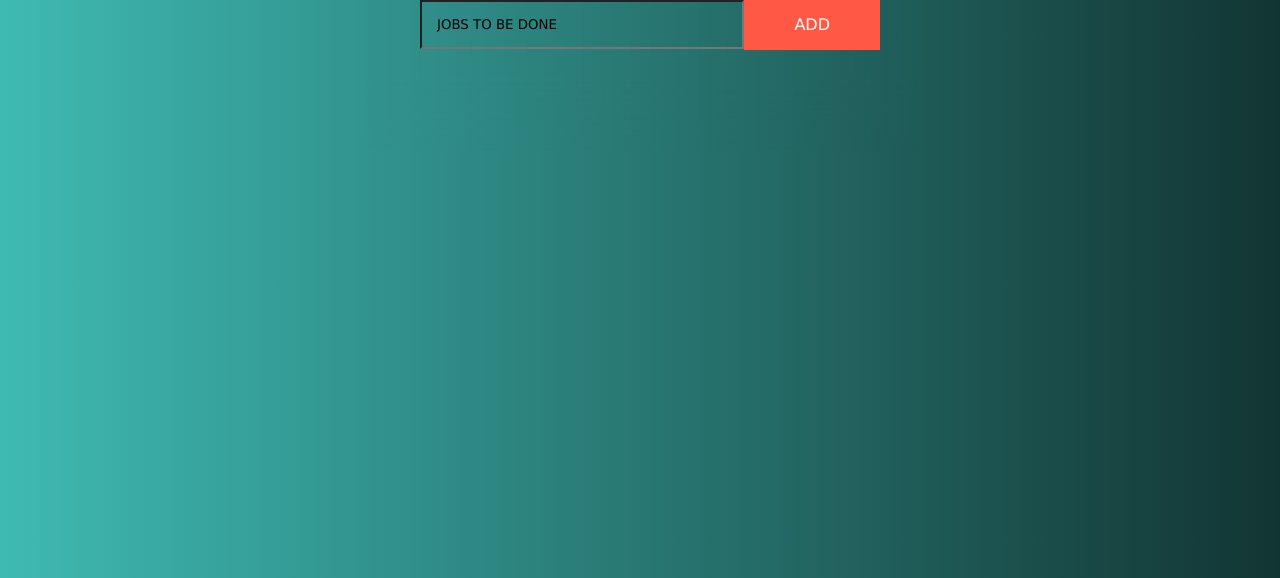
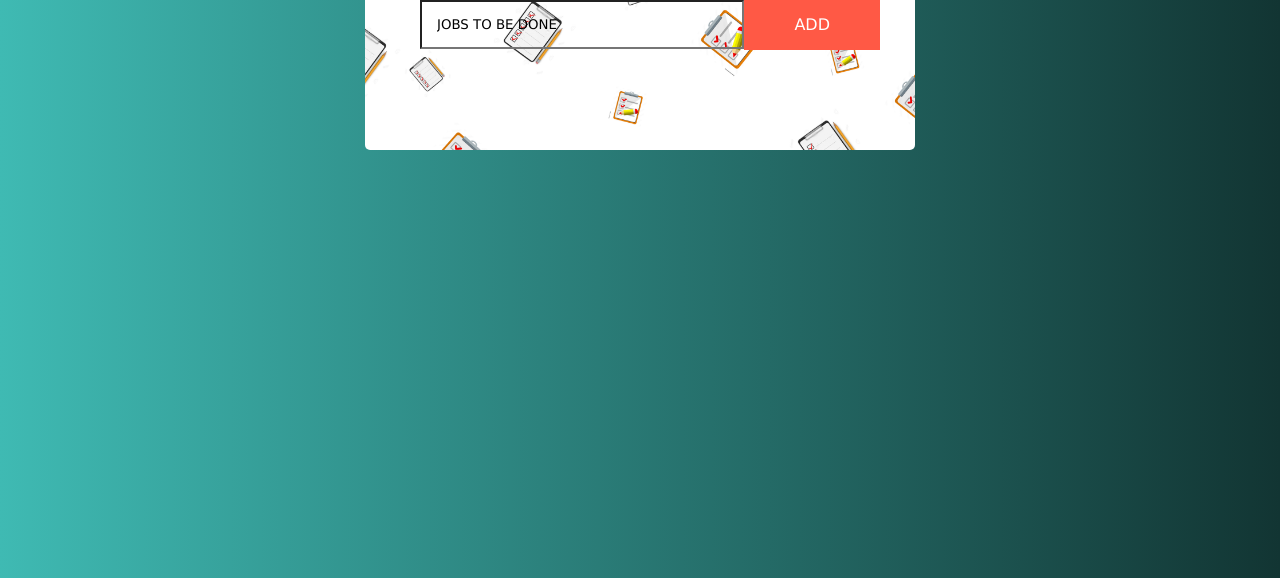
Before and after one commit to srijitadinda/todolist, a plain HTML site: page index.html in a window 1280 px wide. Shown: the part 222-800 px from the top of the page. Drawn offline with Linux system fonts and the light colour scheme.

Commit message:
Add files via upload

```diff
--- a/style.css
+++ b/style.css
@@ -16,7 +16,7 @@
     margin: 110px auto 25px;
     padding: 45px 35px 75px;
     border-radius: 5px;
-    background-image: url(images/unnamed\ \(1\).jpg);
+    background-image: url(images/Untitled\ design.png);
     backdrop-filter: blur(30px);
     background-size: cover;
     background-color: transparent ;
```
Also changed, not shown: images/Untitled design.png (added), images/checked.png (added), images/images.png (added).
